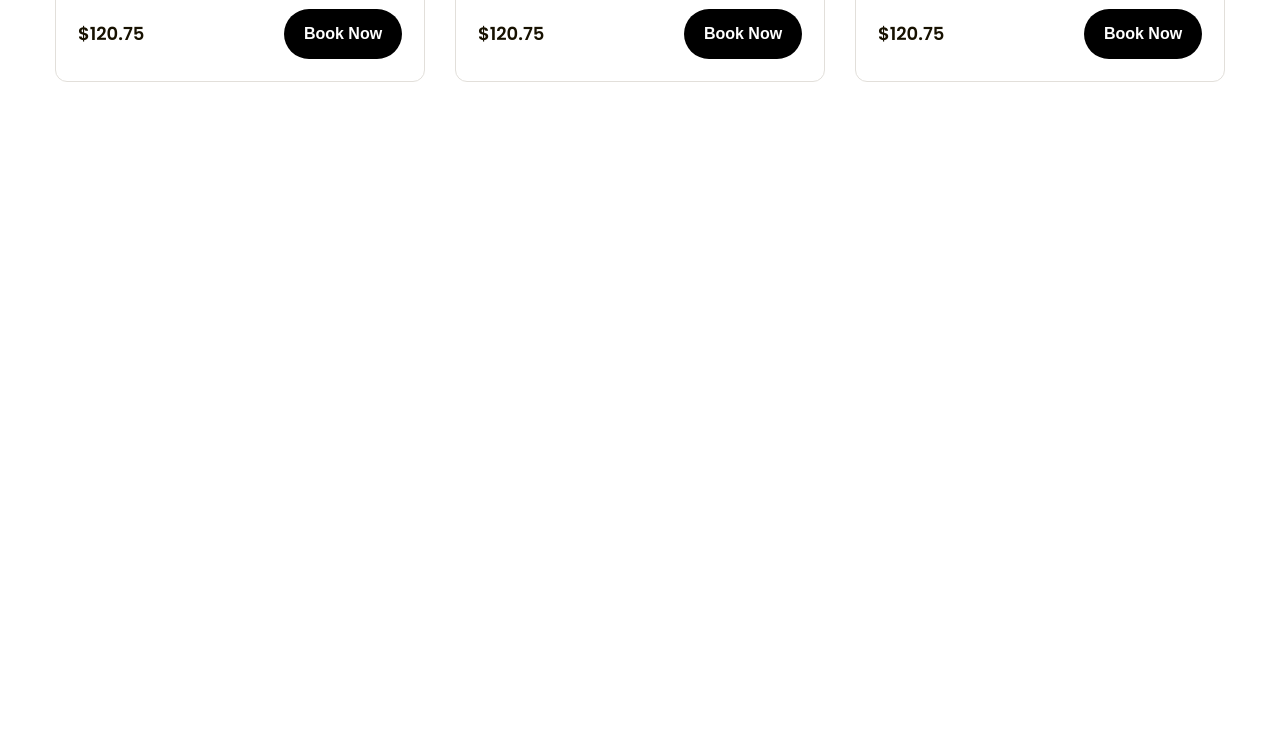
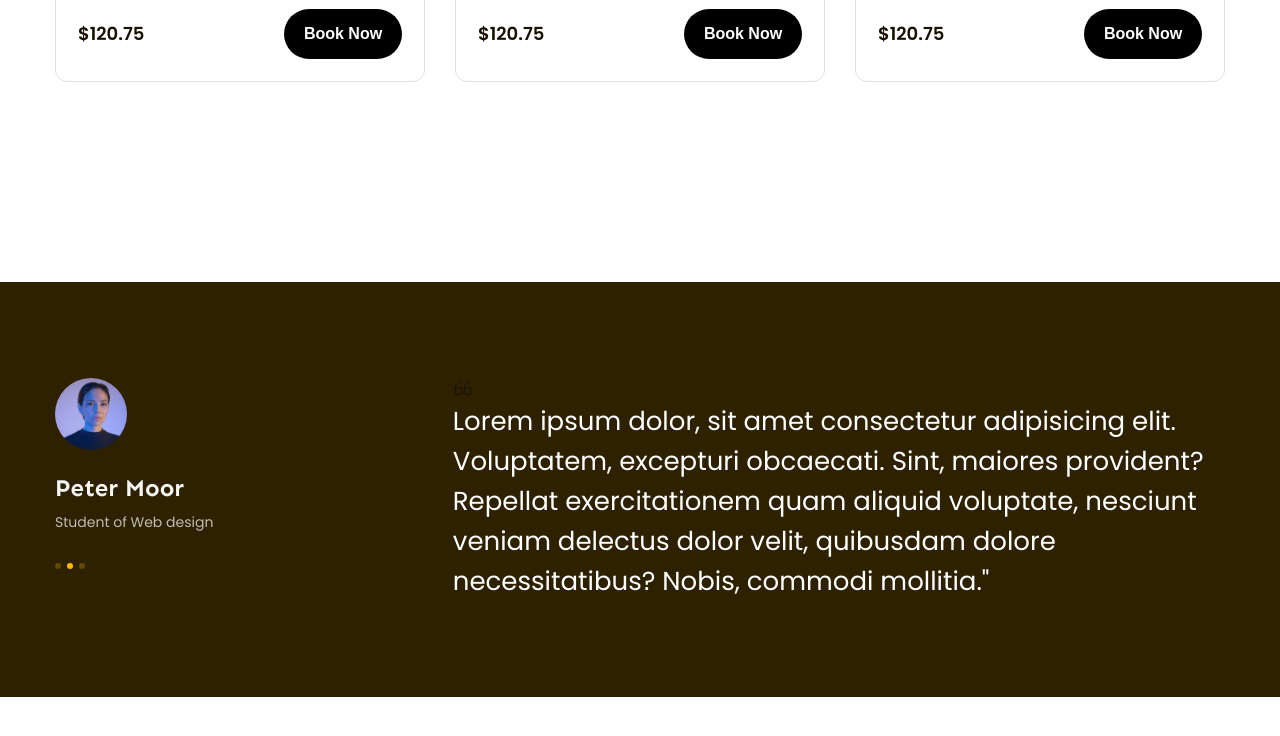
Before and after one commit to babiboi2k/Figma-to-HTML, a plain HTML site: page index.html in a window 1280 px wide. Shown: the part 1691-2427 px from the top of the page. Drawn offline with Linux system fonts and the light colour scheme.

Commit message:
p8. feedback

```diff
--- a/assets/css/style.css
+++ b/assets/css/style.css
@@ -363,3 +363,60 @@ a {
 .popular .course-item .btn-book:hover {
   background-color: var(--primary-color);
 }
+/* ============================Feedback============================ */
+.feedback .feedback-item .content img {
+  width: 20px;
+}
+.feedback {
+  margin-top: 135px;
+  padding: 96px 0px;
+  background: #2e2100;
+}
+.feedback-item {
+  display: flex;
+}
+.feedback-item .avatar {
+  width: 72px;
+  height: 72px;
+  border-radius: 50%;
+  object-fit: cover;
+}
+.feedback-item .info .member-name {
+  margin-top: 18px;
+  color: #f7f7f7;
+  font-family: var(--font-heading);
+  font-size: 2.4rem;
+  font-weight: 700;
+  line-height: 1.42;
+}
+.feedback-item .info .desc {
+  margin-top: 4px;
+  color: #bfbcb2;
+  font-size: 1.4rem;
+  line-height: 1.86;
+}
+.feedback-item .info .dots {
+  display: flex;
+  gap: 6px;
+  margin-top: 28px;
+}
+.feedback-item .dot {
+  width: 6px;
+  height: 6px;
+  border-radius: 50%;
+  background-color: #634700;
+  cursor: pointer;
+}
+.feedback-item .dot.active {
+  background-color: var(--primary-color);
+  cursor: default;
+}
+.feedback-item .content {
+  width: 66%;
+  margin-left: auto;
+}
+.feedback-item blockquote {
+  color: #fff;
+  font-size: 2.6rem;
+  line-height: 1.54;
+}
--- a/index.html
+++ b/index.html
@@ -286,6 +286,46 @@
           </div>
         </div>
       </div>
+      <!-- Feedback -->
+      <div class="feedback">
+        <div class="main-content">
+          <div class="feedback-list">
+            <div class="feedback-item">
+              <!-- Khối bên trái -->
+              <div class="info">
+                <img
+                  src="./assets/img/ava1.jpg"
+                  alt="Peter Moor"
+                  class="avatar"
+                />
+                <p class="member-name">Peter Moor</p>
+                <p class="desc">Student of Web design</p>
+                <div class="dots">
+                  <span class="dot"></span>
+                  <span class="dot active"></span>
+                  <span class="dot"></span>
+                </div>
+              </div>
+
+              <!-- Khối bên phải -->
+              <div class="content">
+                <img
+                  src="./assets/icon/open-quotes.svg"
+                  alt=""
+                  class="open-quotes"
+                />
+                <blockquote>
+                  Lorem ipsum dolor, sit amet consectetur adipisicing elit.
+                  Voluptatem, excepturi obcaecati. Sint, maiores provident?
+                  Repellat exercitationem quam aliquid voluptate, nesciunt
+                  veniam delectus dolor velit, quibusdam dolore necessitatibus?
+                  Nobis, commodi mollitia."
+                </blockquote>
+              </div>
+            </div>
+          </div>
+        </div>
+      </div>
     </div>
   </body>
 </html>
```
Also changed, not shown: assets/icon/open-quotes.svg (added), assets/img/ava1.jpg (added).
